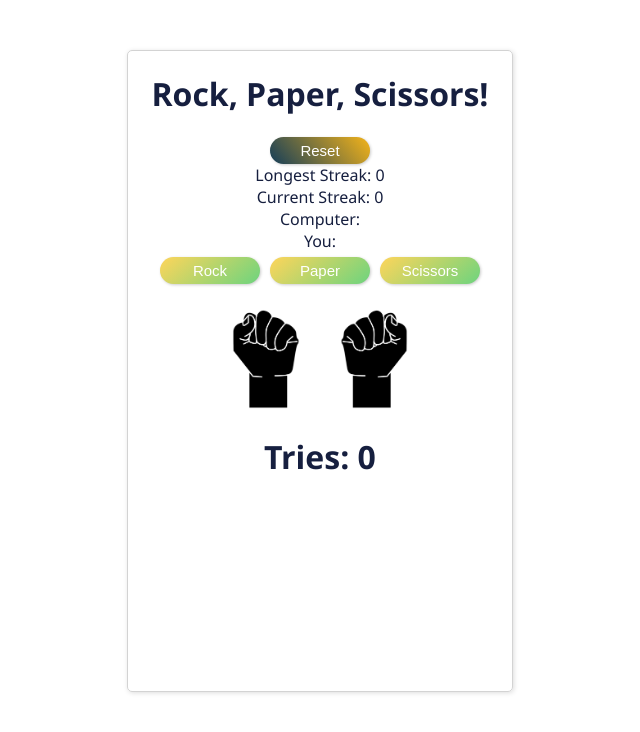
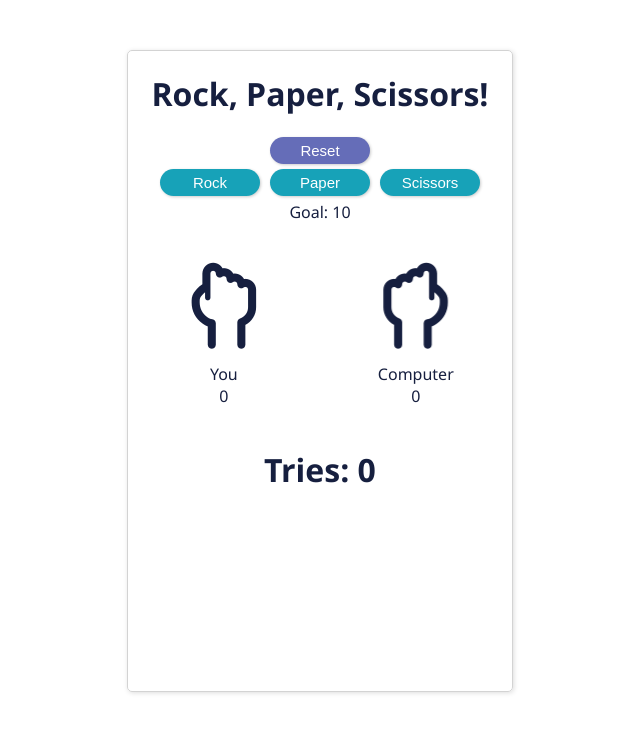
Before and after one commit to TonyADI/rock-paper-scissors, a React (Create React App) app: page / in a window 1280 px wide. Shown: the top 732 px of the page, without its empty margins (320-960 px from the left). Built offline with nearby package versions, Linux system fonts and the light colour scheme.

Commit message:
redesigned icons and added challenge feature

```diff
--- a/public/index.html
+++ b/public/index.html
@@ -40,4 +40,5 @@
       To create a production bundle, use `npm run build` or `yarn build`.
     -->
   </body>
+  <script src='https://kit.fontawesome.com/a076d05399.js' crossorigin='anonymous'></script>
 </html>
--- a/src/Components/App/App.css
+++ b/src/Components/App/App.css
@@ -8,6 +8,12 @@
   border-radius: 5px;
   box-shadow: 1px 1px 5px #ddd;
   color: #161f3f;
+  opacity: 0;
+  animation: fade-down 1s ease forwards;
+}
+
+div h1{
+  transition: color 0.5s;
 }
 
 .App-logo {
@@ -25,17 +31,17 @@
 }
 
 .fists-container{
-  margin: 20px;
+  margin: 20px auto;
 }
 
 #opposition {
   height: 100px;
+  transform: rotateY(180deg);
   margin-top: 20px;
 }
 
 .reset{
-  background-color: #17a2b8;
-  background-image: linear-gradient(50deg, #143D59 0%, #F4B41A 100%);
+  background-color: rgb(101, 109, 184);
   color: #fff;
   border: 0;
   box-shadow: 1px 1px 3px #ccc;
@@ -69,10 +75,14 @@
   filter: brightness(90%);
 }
 
+#game-container{
+  display: flex;
+}
+
 @keyframes opposition {
-  0%{transform: rotate(0deg);}
-  50%{transform: rotate(-90deg);}
-  100%{transform: rotate(0deg);}
+  0%{transform: rotateY(180deg) rotate(0deg);}
+  50%{transform: rotateY(180deg) rotate(90deg);}
+  100%{transform: rotateY(180deg) rotate(0deg);}
 }
 
 
@@ -81,3 +91,8 @@
   50%{transform: rotate(90deg);}
   100%{transform: rotate(0deg);}
 }
+
+@keyframes fade-down {
+  from {opacity: 0; transform: translateY(-100px);}
+  to {opacity: 1; transform: translateY(0px);}
+}
--- a/src/Components/App/App.js
+++ b/src/Components/App/App.js
@@ -1,17 +1,15 @@
 import React, { useEffect, useState } from 'react';
 import './App.css';
 import Choice from '../Choice/Choice';
-import left from './left.png';
-import right from './right.png';
-
 
 const App = () => {
   const choices = ['Rock', 'Paper', 'Scissors'];
   const [opposition, setOpposition] = useState('');
   const [player, setPlayer] = useState('');
   const [results, setResults] = useState('');
-  const [topWins, setTopWins] = useState(0);
   const [currentWins, setCurrentWins] = useState(0);
+  const [oppositionWins, setOppositionWins] = useState(0);
+  const [challenge, setChallenge] = useState(1);
   const [color, setColor] = useState('');
   const [tries, setTries] = useState(0);
   const [disabled, setDisabled] = useState(false);
@@ -38,12 +36,6 @@ const App = () => {
     startAnimation();
   }
 
-  const setHighScore = () => {
-    if(currentWins >= topWins){
-      setTopWins(currentWins + 1)
-    }
-  }
-
   const result = () => {
     if(player && opposition){
       if((player === 'Rock' && opposition === 'Scissors') || (player === 'Paper' && opposition === 'Rock') ||
@@ -51,7 +43,6 @@ const App = () => {
         setResults('Winner!!');
         setColor('#28a745')
         setCurrentWins(currentWins + 1);
-        setHighScore();
       }
       else if(player === opposition){
         setResults('Draw!!')
@@ -60,6 +51,7 @@ const App = () => {
       else{
         setResults('Loser!!');
         setColor('#dc3545')
+        setOppositionWins(oppositionWins + 1);
       }
     }
   }
@@ -69,26 +61,43 @@ const App = () => {
     setPlayer('');
     setOpposition('');
     setCurrentWins(0);
+    setOppositionWins(0);
+    setChallenge(1);
     setTries(0)
   }
 
   useEffect(result, [tries]);
 
+  useEffect(() => {
+    if(currentWins === (challenge*10)){
+      alert('You Won!');
+      setChallenge(challenge + 1)
+    }
+    else if(oppositionWins === (challenge*10)){
+      alert('You Lose!');
+      newGame();
+    }
+  }, [currentWins, oppositionWins])
+
   return (
     <div className="App-body">
         <h1>Rock, Paper, Scissors!</h1>
-        <button className="reset button" onClick={newGame}>Reset</button>
-        <br />
-        <div>Longest Streak: {topWins}</div>
-        <div>Current Streak: {currentWins} </div>
-        <div>Computer: {opposition}</div>
-        <div>You: {player}</div>
+        <div><button className="reset button" onClick={newGame}>Reset</button></div>
         {choices.map(choice => <Choice key={choices.indexOf(choice)} name={choice} onClick={handleClick} disabled={disabled}/>)}
-        <div>
-          <div className="inline-display fists-container"><img src={left} id='player'
-          alt='a cartoon left fist'></img></div>
-          <div className="inline-display fists-container"><img src={right} id='opposition'
-          alt='a cartoon right fist'></img></div>
+        <div>Goal: {challenge*10}</div>
+        <div id="game-container">
+          <div className="fists-container">
+            <i class='far fa-hand-rock' id='player' style={{fontSize:'86px'}}></i>
+            <div>You</div>
+            <div>{player}</div>
+            <div>{currentWins}</div>
+          </div>
+          <div className="fists-container">
+            <i class='far fa-hand-rock' id='opposition' style={{fontSize:'86px'}}></i>
+            <div>Computer</div>
+            <div>{opposition}</div>
+            <div>{oppositionWins}</div>
+          </div>
         </div>
         <div><h1 style={{color: color}}>{results}</h1></div>
         <div><h1>Tries: {tries}</h1></div>
--- a/src/Components/Choice/Choice.css
+++ b/src/Components/Choice/Choice.css
@@ -1,6 +1,5 @@
 .choice{
-    background-color: lightpink;
-    background-image: linear-gradient(140deg, #FFD55A 0%, #6DD47E 100%);
+    background-color: #17a2b8;
     margin: 5px;
     box-shadow: 1px 1px 3px #ccc;
 }
```
